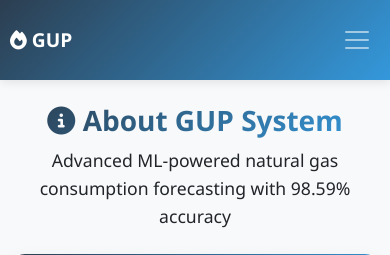
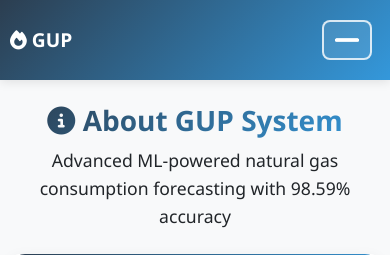
Before and after one commit to GameHelix/centipede, a Flask app: page /about in a window 390 px wide. Shown: the top 255 px of the page. Run offline with Flask 3, Linux system fonts and the light colour scheme; some libraries are stand-ins or nearby versions.

Commit message:
burger menu for mobile

```diff
--- a/templates/base.html
+++ b/templates/base.html
@@ -83,14 +83,80 @@
             color: #fff !important;
         }
 
-        /* Mobile Navigation */
+        /* FIXED: Mobile Navigation Burger Menu */
         .navbar-toggler {
-            border: none;
-            padding: 0.25rem 0.5rem;
+            border: 2px solid rgba(255, 255, 255, 0.8) !important;
+            padding: 0.4rem 0.6rem;
+            background-color: rgba(255, 255, 255, 0.1);
+            border-radius: 8px;
+            transition: all 0.3s ease;
+        }
+
+        .navbar-toggler:hover {
+            background-color: rgba(255, 255, 255, 0.2);
+            border-color: rgba(255, 255, 255, 1) !important;
         }
 
         .navbar-toggler:focus {
-            box-shadow: none;
+            box-shadow: 0 0 0 0.25rem rgba(255, 255, 255, 0.25) !important;
+            outline: none;
+        }
+
+        /* Custom burger menu icon for better visibility */
+        .navbar-toggler-icon {
+            background-image: none !important;
+            width: 24px;
+            height: 18px;
+            position: relative;
+            display: inline-block;
+        }
+
+        /* Create custom hamburger lines */
+        .navbar-toggler-icon::before,
+        .navbar-toggler-icon::after,
+        .navbar-toggler-icon {
+            background-color: white;
+            transition: all 0.3s ease;
+        }
+
+        .navbar-toggler-icon::before,
+        .navbar-toggler-icon::after {
+            content: '';
+            position: absolute;
+            left: 0;
+            right: 0;
+            height: 3px;
+            border-radius: 2px;
+        }
+
+        .navbar-toggler-icon::before {
+            top: 0;
+        }
+
+        .navbar-toggler-icon::after {
+            bottom: 0;
+        }
+
+        .navbar-toggler-icon {
+            height: 3px;
+            border-radius: 2px;
+            top: 50%;
+            transform: translateY(-50%);
+        }
+
+        /* Animation when menu is expanded */
+        .navbar-toggler[aria-expanded="true"] .navbar-toggler-icon {
+            background-color: transparent;
+        }
+
+        .navbar-toggler[aria-expanded="true"] .navbar-toggler-icon::before {
+            transform: rotate(45deg);
+            top: 7.5px;
+        }
+
+        .navbar-toggler[aria-expanded="true"] .navbar-toggler-icon::after {
+            transform: rotate(-45deg);
+            bottom: 7.5px;
         }
 
         /* Card Styles */
@@ -350,6 +416,32 @@
             .navbar-nav .nav-link {
                 margin: 0;
                 padding: 0.75rem 1rem;
+            }
+
+            /* Improved mobile burger menu */
+            .navbar-toggler {
+                padding: 0.5rem 0.7rem;
+                margin-right: 0.5rem;
+            }
+
+            .navbar-collapse {
+                background: rgba(0, 0, 0, 0.1);
+                margin-top: 1rem;
+                border-radius: 10px;
+                backdrop-filter: blur(10px);
+            }
+
+            .navbar-collapse.show {
+                margin-top: 1rem;
+                padding: 1rem 0;
+            }
+
+            .navbar-nav .nav-link {
+                border-bottom: 1px solid rgba(255, 255, 255, 0.1);
+            }
+
+            .navbar-nav .nav-link:last-child {
+                border-bottom: none;
             }
 
             /* Mobile form improvements */
@@ -705,7 +797,7 @@
                 }, index * 100);
             });
 
-            // Navbar collapse on click for mobile
+            // IMPROVED: Navbar collapse on click for mobile with better UX
             const navbarNav = document.getElementById('navbarNav');
             const navLinks = navbarNav.querySelectorAll('.nav-link');
 
@@ -718,6 +810,19 @@
                         }
                     }
                 });
+            });
+
+            // IMPROVED: Add click outside to close mobile menu
+            document.addEventListener('click', function(event) {
+                const navbar = document.querySelector('.navbar');
+                const navbarCollapse = document.getElementById('navbarNav');
+
+                if (!navbar.contains(event.target) && navbarCollapse.classList.contains('show')) {
+                    const bsCollapse = bootstrap.Collapse.getInstance(navbarCollapse);
+                    if (bsCollapse) {
+                        bsCollapse.hide();
+                    }
+                }
             });
 
             // Add touch feedback for mobile
```
